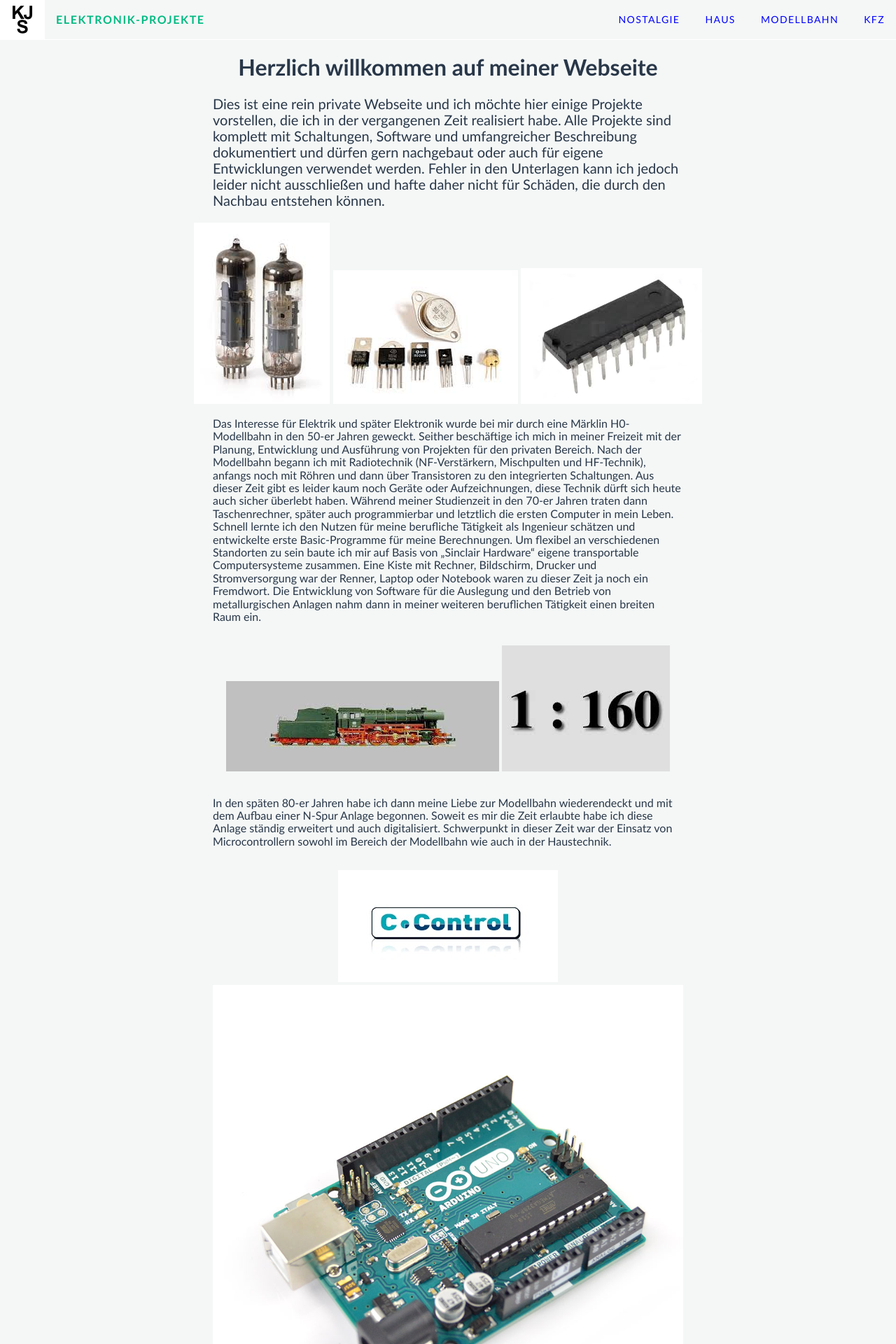
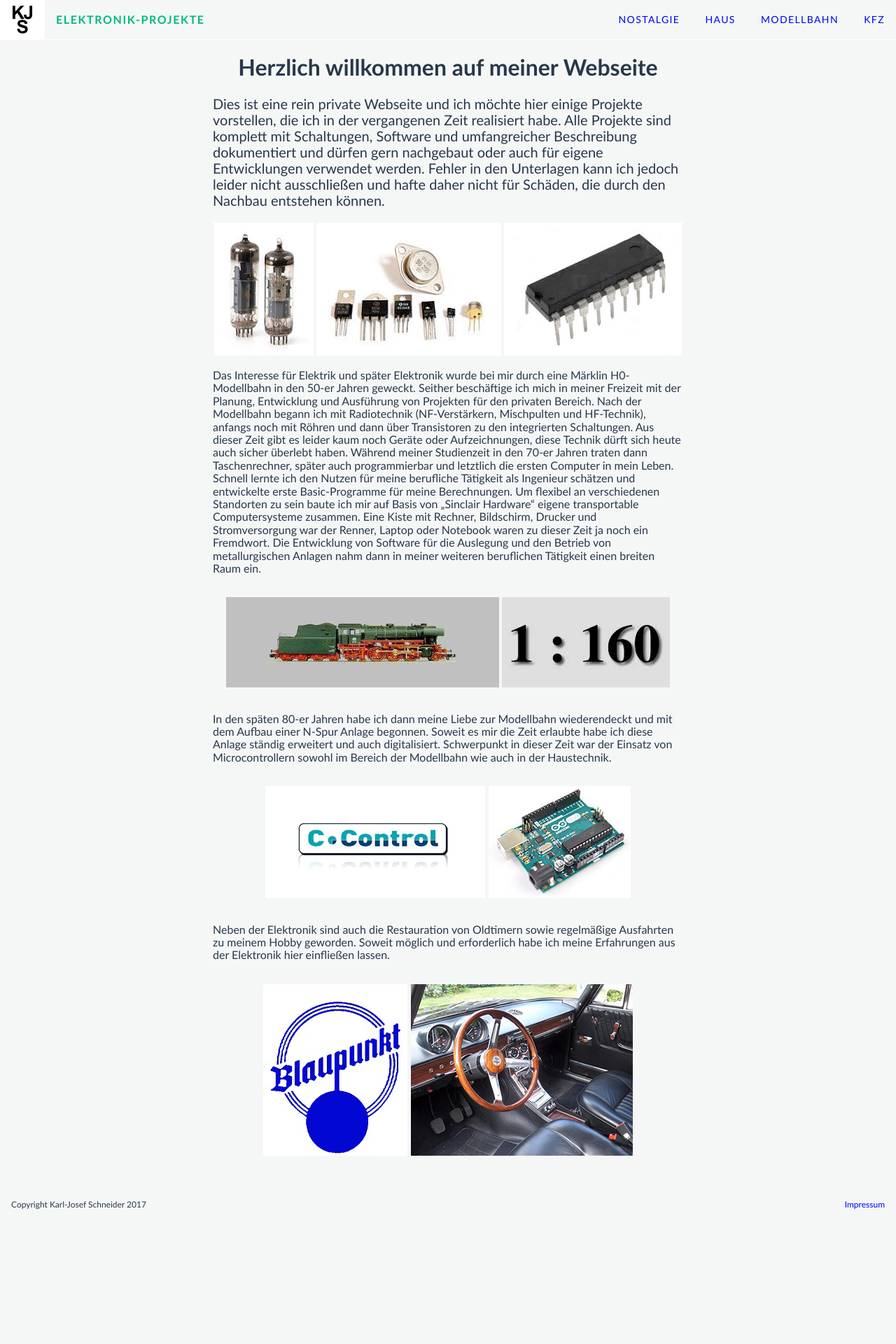
Before and after one commit to karljosefschneider/karljosefschneider.de, a Jekyll site: the page built from index.html, in a window 1280 px wide. Shown: the top 1920 px of the page at 70% size. Built offline with Jekyll 4.4.1, drawn with Linux system fonts in a browser that asks for light colours; after the commit the page ends 1756 px from its top, so only the background shows below that.

Commit message:
resize images on index

```diff
--- a/index.html
+++ b/index.html
@@ -15,7 +15,7 @@
   entstehen können.
 </p>
 
-<p class="nl4-ns nr4-ns nl5-l nr5-l tc">
+<p class="tc">
   <img src="/img/roehren.jpg" alt="Röhren">
   <img src="/img/transistoren.jpg" alt="Transistoren">
   <img src="/img/ic.jpg" alt="ICs">
@@ -69,6 +67,6 @@
 </p>
 
 <div class="tc mv4">
-  <img src="/img/blaupunkt.jpg" alt="Blaupunkt">
+  <img src="/img/blaupunkt.png" alt="Blaupunkt">
   <img src="/img/autoradio.jpg" alt="Autoradio">
 </div>
```
Also changed, not shown: other parts of index.html (+2 -4 lines), img/autoradio.jpg, img/blaupunkt.jpg, img/blaupunkt.png (added), img/c-control.jpg, img/ic.jpg, img/lok.jpg, img/nspur.jpg, img/roehren.jpg, img/transistoren.jpg, img/uno.jpg.
